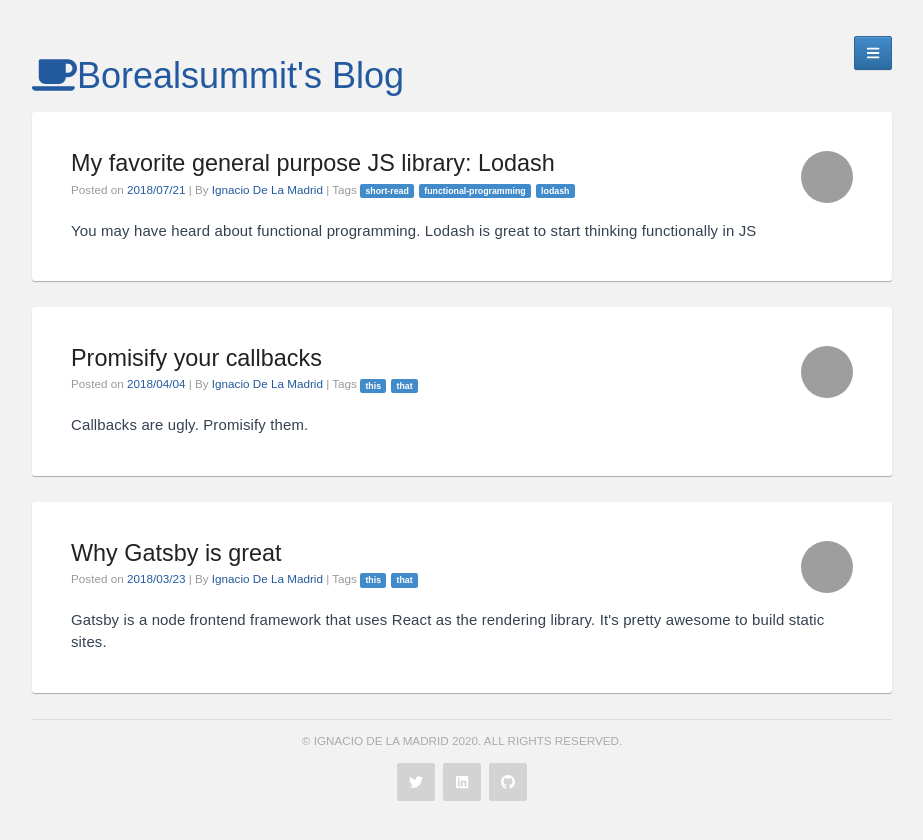
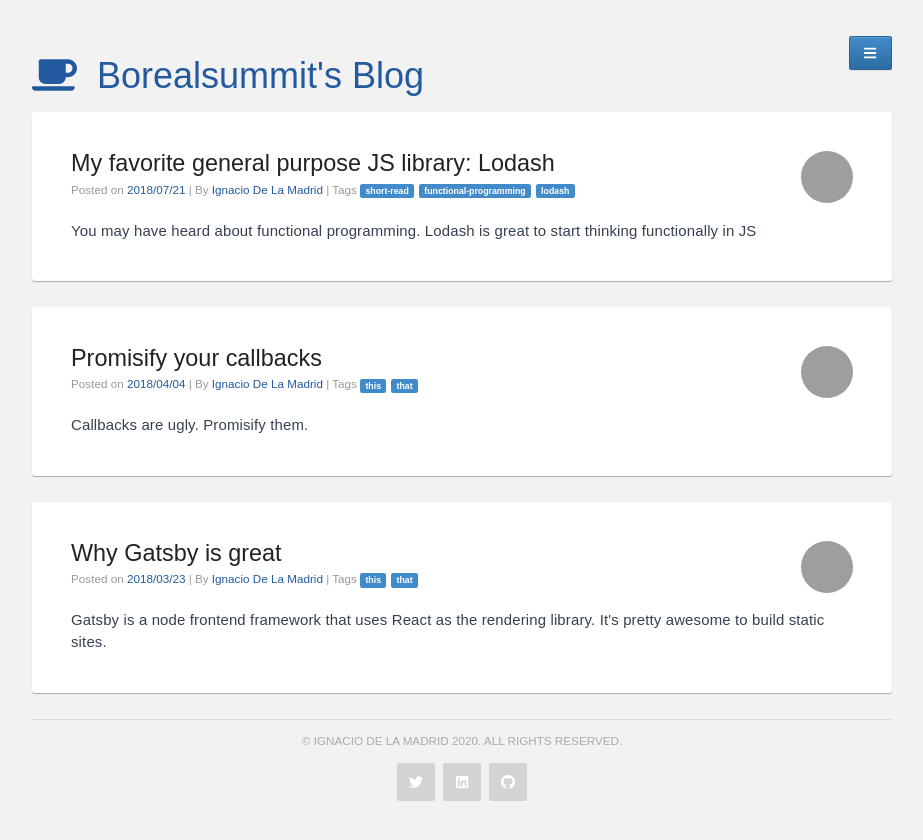
Before and after one commit to inakidelamadrid/blog-with-gatsby, a Gatsby site: page / in a window 1280 px wide. Shown: the whole page, without its empty margins (178-1101 px from the left). Built offline with nearby package versions, Linux system fonts and the light colour scheme; Gatsby itself is replaced by a stand-in of ours; grey boxes are pictures that could not be loaded.

Commit message:
Use flexbox instead of a pull class

```diff
--- a/src/components/SimpleHeader/index.js
+++ b/src/components/SimpleHeader/index.js
@@ -2,12 +2,13 @@
 import { StaticQuery, graphql } from "gatsby"
 import { FontAwesomeIcon } from "@fortawesome/react-fontawesome"
 import TitleAndDescription from "../TitleAndDescription"
+import classNames from "classnames"
 import styles from "./styles.module.scss"
 
 const SimpleHeader = ({ toggleSidebar }) => {
   return (
     <header className={styles.header}>
-      <hgroup className="pull-left">
+      <hgroup className={styles.titleAndDescription}>
         <StaticQuery
           query={graphql`
             query {
@@ -22,7 +23,7 @@
           render={data => <TitleAndDescription data={data} />}
         />
       </hgroup>
-      <div className="btn btn-primary pull-right" onClick={toggleSidebar}>
+      <div className={classNames("btn", "btn-primary", styles.bars)} onClick={toggleSidebar}>
         <FontAwesomeIcon icon={"bars"} />
       </div>
     </header>
--- a/src/components/SimpleHeader/styles.module.scss
+++ b/src/components/SimpleHeader/styles.module.scss
@@ -1,3 +1,14 @@
 .header{
   height: 50px;
+  display: flex;
+  align-items: flex-start;
 }
+
+.titleAndDescription{
+  width: 95%;
+  margin-top: 0px;
+}
+
+.bars{
+  width: 5%;
+}
--- a/src/components/TitleAndDescription/index.js
+++ b/src/components/TitleAndDescription/index.js
@@ -7,7 +7,7 @@
   return (
     <h1 className="site-title">
       <a rel="home" title="Von" href="index.html">
-        <FontAwesomeIcon icon={"coffee"} />
+        <FontAwesomeIcon icon={"coffee"} style={{ marginRight: "20px" }} />
         {title}
       </a>
     </h1>
```
